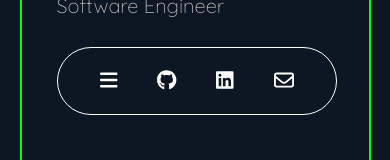
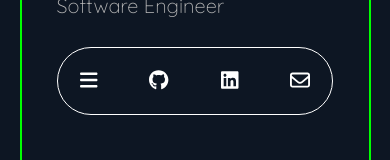
Before and after one commit to josedrios/portfolio-website, a React (Vite) app: page / in a window 390 px wide. Shown: the part 124-284 px from the top of the page. Built offline with nearby package versions, Linux system fonts and the light colour scheme; the HTML template or start-up script is replaced by a standard one.

Commit message:
Added responsiveness to link section div (subject to change but it is pretty robust)

```diff
--- a/src/styles/layout/_layout.scss
+++ b/src/styles/layout/_layout.scss
@@ -57,4 +57,19 @@ main {
     nav{
         display: none;
     }
+
+    #links-section{
+        margin-left: 0 !important;
+    }
 }
+
+@media(max-width: 450px){
+    #links-section {
+        width: 100%;
+        a{
+            svg{
+                margin: auto 0;
+            }
+        }
+    }
+}
```
